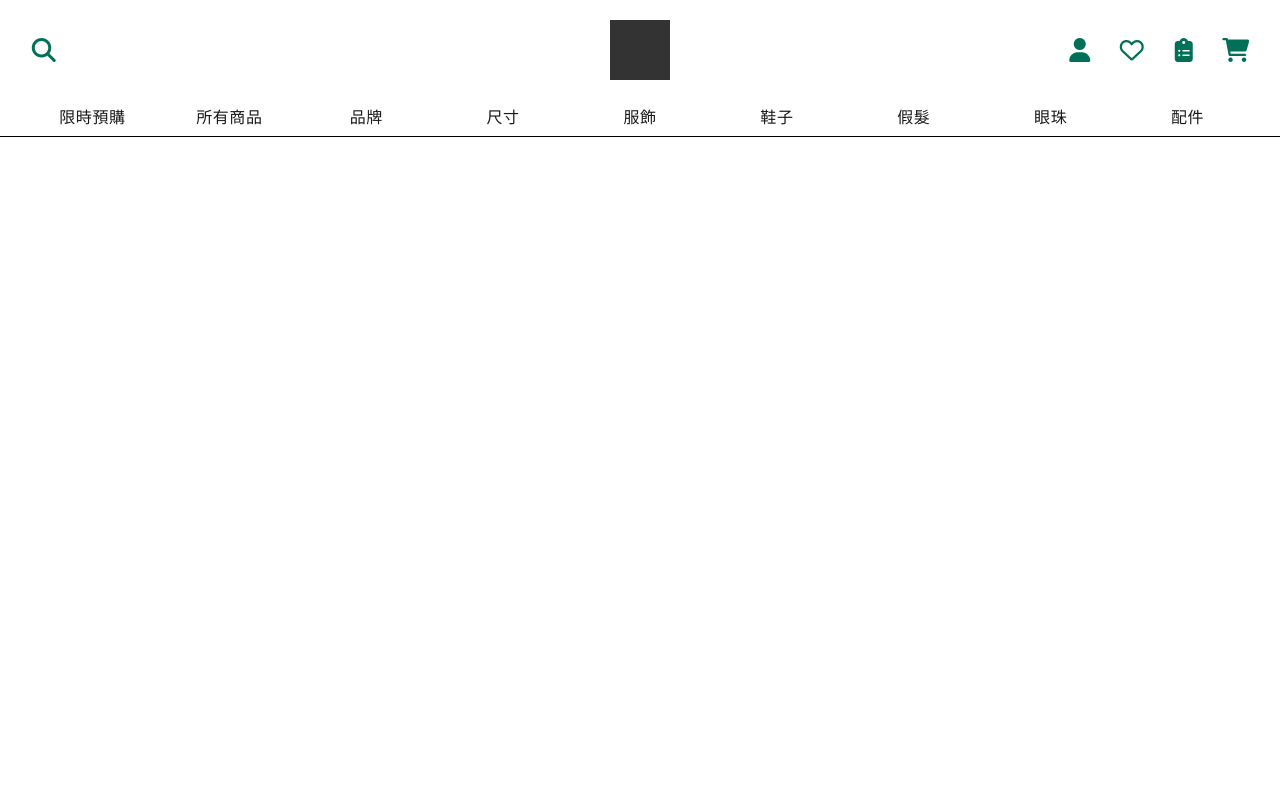
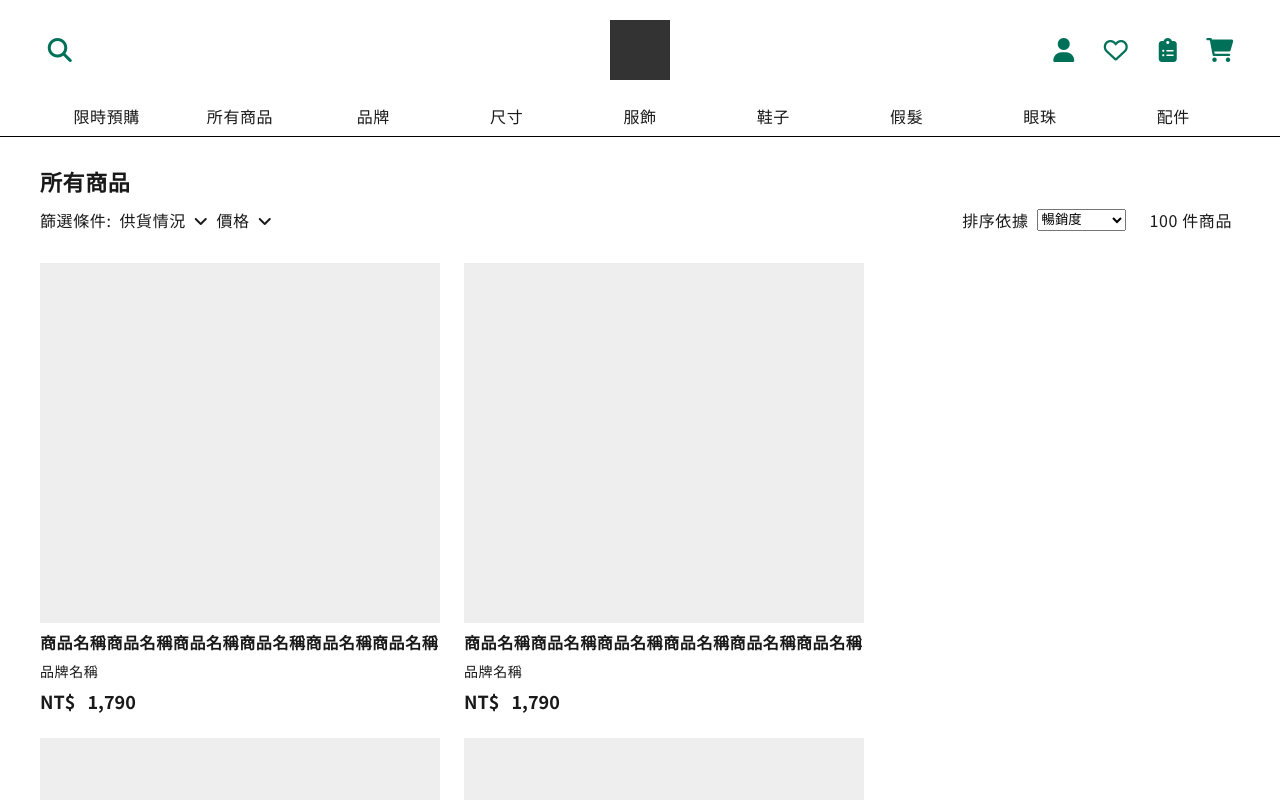
Before and after one commit to and535014/ca-shop, a Vue app: page /browse in a window 1280 px wide. Shown: the top 800 px of the page. Built offline with nearby package versions, Linux system fonts and the light colour scheme.

Commit message:
把大致的版面先排出來，再來決定我的卡片要什麼形式以及寬高
希望主頁寬看時卡片可以填滿全部高度，一行大概有三個卡片
瀏覽時則可以小一點

```diff
--- a/src/App.vue
+++ b/src/App.vue
@@ -1,6 +1,7 @@
 <template lang="pug">
 NavComp
 router-view
+FooterComp
 </template>
 
 <style lang="scss">
--- a/src/assets/scss/main.scss
+++ b/src/assets/scss/main.scss
@@ -161,13 +161,13 @@ textarea{
     position: relative;
     display: flex;
     justify-content: center;
-    padding: 0 24px;
+    padding: 36px 24px;
 }
 
 //container -------------------
 .wrapper{
     position: relative;
-    max-width: 1280px;
+    max-width: 1200px;
     margin: 0 auto;
 }
 
@@ -178,7 +178,7 @@ textarea{
     //3.2rem
     font-weight: bold;
     line-height: 1.1;
-    margin-bottom: 24px;
+    margin-bottom: 16px;
 }
 
 //h3
--- /dev/null
+++ b/src/components/CardContainer.vue
@@ -0,0 +1,55 @@
+<template lang="pug">
+.card-container
+    .pic-wrap
+    .info
+        .name 商品名稱商品名稱商品名稱商品名稱商品名稱商品名稱
+        .brand 品牌名稱
+        .price
+            span.unit NT$
+            span.num 1,790
+</template>
+
+<script>
+export default {
+
+}
+</script>
+
+<style lang="scss">
+.card-container{
+    position: relative;
+    margin-right: 24px;
+    margin-bottom: 24px;
+    width: 400px;
+    // border: 1px solid #000;
+
+    .pic-wrap{
+        @include size(400,360px);
+        background-color: #eee;
+    }
+
+    .info{
+        // position: absolute;
+        // left: 0;
+        // bottom: 0;
+        padding-top: 8px;
+        background-color: #fff;
+        .name{
+        font-size: 16px;
+        font-weight: bold;
+        margin-bottom: 8px;
+        }
+
+        .brand{
+        font-size: 14px;
+        margin-bottom: 8px;
+        }
+
+        .price{
+        font-size: 18px;
+        font-weight: bold;
+        letter-spacing: normal;
+        }
+    }
+}
+</style>
--- /dev/null
+++ b/src/components/FooterComp.vue
@@ -0,0 +1,19 @@
+<template lang="pug">
+footer.footer
+    .wrapper
+        h1 this is footer
+</template>
+
+<script>
+export default {
+
+}
+</script>
+
+<style lang="scss">
+.footer{
+    height: 300px;
+    background-color: #eee;
+    padding-top: 36px;
+}
+</style>
--- a/src/components/NavComp.vue
+++ b/src/components/NavComp.vue
@@ -24,7 +24,7 @@ header.header
                     @mouseleave="first.isOpen = false"
                     :class="{isOpen: first.isOpen}"
                     )
-                    .title
+                    router-link.title(to="/browse")
                         span {{ first.navFirst }}
                     transition(name="fadeIn")
                         .nav-second(
@@ -49,6 +49,7 @@ export default {
 <style lang="scss">
 .header{
     padding: 0 24px;
+    margin-bottom: 32px;
     border-bottom: 1px solid #000;
     *{
         // border: 1px solid #000;
@@ -121,6 +122,7 @@ export default {
                     font-size: 16px;
                     margin: 0;
                     font-weight: normal;
+                    display: block;
                 }
 
             }
@@ -131,7 +133,7 @@ export default {
             width: auto;
             min-width: 100%;
             position: absolute;
-            top: 40px;
+            top: 42px;
             left: 0;
             padding: 10px 0;
             display: flex;
@@ -139,6 +141,7 @@ export default {
             border: 1px solid #000;
             box-sizing: border-box;
             z-index: 1;
+            background-color: #fff;
 
             a{
                 padding: 14px 10px;
--- a/src/main.js
+++ b/src/main.js
@@ -4,10 +4,14 @@ import './registerServiceWorker'
 import router from './router'
 import store from './store'
 import NavComp from './components/NavComp'
+import CardContainer from './components/CardContainer'
+import FooterComp from './components/FooterComp'
 
 const app = createApp(App)
 app.use(store).use(router)
 
 app.component('NavComp', NavComp)
+app.component('CardContainer', CardContainer)
+app.component('FooterComp', FooterComp)
 
 app.mount('#app')
--- a/src/router/index.js
+++ b/src/router/index.js
@@ -1,11 +1,16 @@
 import { createRouter, createWebHistory } from 'vue-router'
 import HomeView from '../views/HomeView.vue'
+import BrowseView from '../views/BrowseView.vue'
 
 const routes = [
   {
     path: '/',
     name: 'home',
     component: HomeView
+  }, {
+    path: '/browse',
+    name: 'Browse',
+    component: BrowseView
   }
 ]
 
--- /dev/null
+++ b/src/views/BrowseView.vue
@@ -0,0 +1,82 @@
+<template lang="pug">
+.page.page-browse
+    .wrapper
+        .browse-header
+            .title 所有商品
+        .options
+            .filters
+                span 篩選條件:
+                .filter
+                    span.stock 供貨情況
+                    i(class="fa-solid fa-angle-down")
+                .filter
+                    span.price 價格
+                    i(class="fa-solid fa-angle-down")
+            .sort
+                span 排序依據
+                select
+                    option 暢銷度
+                    option 價格高到低
+                    option 價格低到高
+                    option 日期高到低
+                    option 日期低到高
+            .product-num
+                span 100 件商品
+        .result-main
+            .card-wrap
+                CardContainer(v-for="i in 20")
+
+</template>
+
+<script>
+import CardContainer from '@/components/CardContainer.vue';
+export default {
+    components: { CardContainer }
+}
+</script>
+
+<style lang="scss">
+.page.page-browse{
+    text-align: left;
+
+    span{
+        margin-right: 8px;
+    }
+
+    *{
+        // border: 1px solid #000;
+    }
+    .browse-header{
+
+    }
+
+    .options{
+        display: flex;
+        justify-content: space-between;
+        .filters{
+            display: flex;
+            margin-right: auto;
+
+            .filter{
+                margin-right: 8px;
+            }
+        }
+        .sort{
+            display: flex;
+            justify-content: flex-end;
+            margin-right: 24px;
+        }
+    }
+
+    .result-main{
+        display: flex;
+        padding-top: 32px;
+
+        .card-wrap{
+            display: flex;
+            flex-wrap: wrap;
+        }
+
+    }
+}
+</style>
--- a/src/views/HomeView.vue
+++ b/src/views/HomeView.vue
@@ -16,6 +16,12 @@
         .counter(
           v-for='i in num'
           :class='[counterClass(i), {active: i-1==currentNum%5}]')
+  .section.scetion-limit
+    .wrapper
+      h2.title 現正預購中
+      .cards-wrap
+        CardContainer(v-for="i in 10")
+
 
 
 </template>
@@ -170,7 +176,7 @@ export default {
 <style lang="scss">
 .page.page-home{
   *{
-    border: 1px solid #000;
+    // border: 1px solid #000;
   }
   .test{
     font-size: 60px;
@@ -257,5 +263,18 @@ export default {
       }
     }
   }
+
+  .scetion-limit{
+    text-align: left;
+    .cards-wrap{
+      display: flex;
+      flex-wrap: wrap;
+
+      .card-container{
+        margin-right: 24px;
+        margin-bottom: 32px;
+      }
+    }
+  }
 }
 </style>
```
